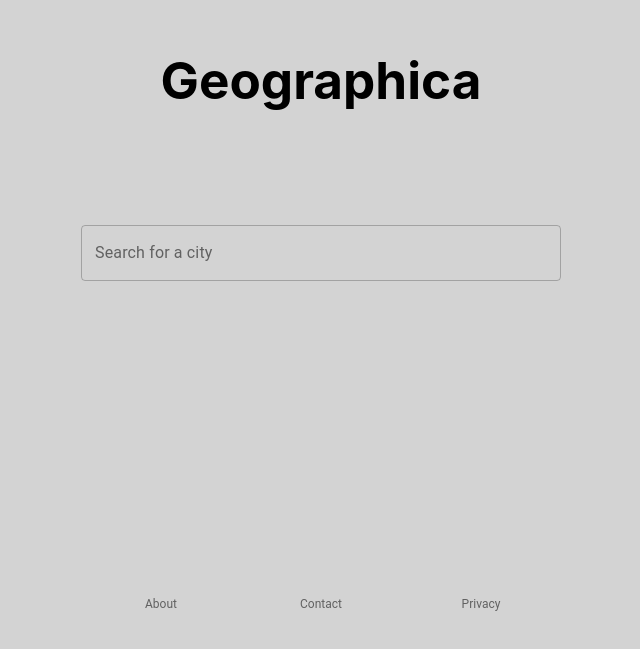
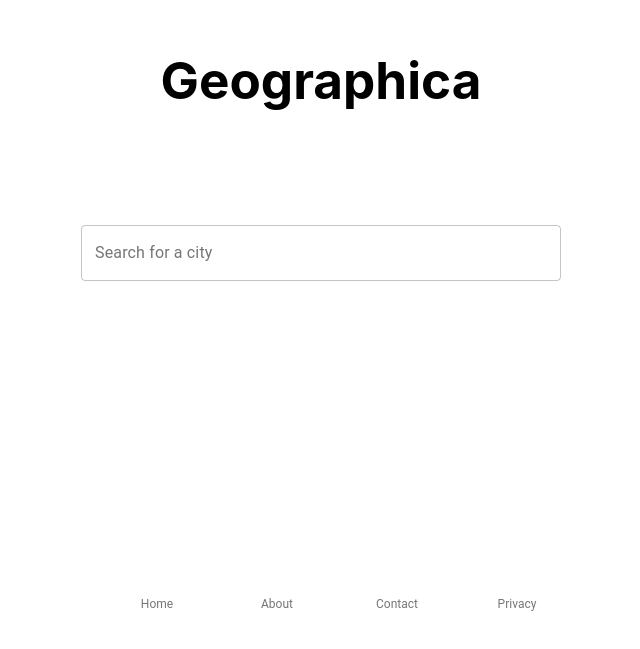
Before and after one commit to HBerglund/geographica, a React (Create React App) app: page / in a window 1280 px wide. Shown: the part 151-800 px from the top of the page, without its empty margins (319-959 px from the left). Built offline with nearby package versions, Linux system fonts and the light colour scheme.

Commit message:
Basic styles for navigation pages

```diff
--- a/src/App.tsx
+++ b/src/App.tsx
@@ -1,12 +1,12 @@
 import React from "react";
 import Background from "./components/Background";
-import BrowserRouter from "./components/Router";
+import BrowserRouter from "./navigation/Router";
 
 function App() {
   return (
     <>
       <BrowserRouter />
-      <Background />
+      {/* <Background /> */}
     </>
   );
 }
--- a/src/components/Footer.tsx
+++ b/src/components/Footer.tsx
@@ -1,25 +1,38 @@
 import React from "react";
+import { makeStyles } from "@material-ui/core/styles";
 import BottomNavigation from "@material-ui/core/BottomNavigation";
 import BottomNavigationAction from "@material-ui/core/BottomNavigationAction";
-import { CSSProperties } from "@material-ui/core/styles/withStyles";
+import { Link } from "react-router-dom";
+import { routes } from "../navigation/routes";
+
+const useStyles = makeStyles({
+  root: {
+    position: "fixed",
+    bottom: "0",
+    left: "50%",
+    transform: "translateX(-50%)",
+    width: "30rem",
+    margin: "1rem",
+    backgroundColor: "transparent",
+    color: "black",
+  },
+});
 
 function Footer() {
+  const classes = useStyles();
   return (
-    <BottomNavigation style={rootStyle} showLabels>
-      <BottomNavigationAction label="About" />
-      <BottomNavigationAction label="Contact" />
-      <BottomNavigationAction label="Privacy" />
+    <BottomNavigation className={classes.root} showLabels>
+      {routes.map(({ name, path }) => (
+        <BottomNavigationAction
+          component={Link}
+          key={name}
+          value={name}
+          label={name}
+          to={path}
+        />
+      ))}
     </BottomNavigation>
   );
 }
 
-const rootStyle: CSSProperties = {
-  position: "fixed",
-  bottom: "0",
-  width: "30rem",
-  margin: "1rem",
-  backgroundColor: "transparent",
-  color: "black",
-};
-
 export default Footer;
--- a/src/components/Router.tsx
+++ b/src/navigation/Router.tsx
@@ -3,8 +3,8 @@ import { Route, BrowserRouter, Switch, Link } from "react-router-dom";
 import Home from "../pages/Home";
 import Map from "../pages/Map";
 import About from "../pages/About";
+import Contact from "../pages/Contact";
 import Privacy from "../pages/Privacy";
-import Contact from "../pages/Contact";
 
 function Router() {
   return (
--- /dev/null
+++ b/src/navigation/routes.tsx
@@ -0,0 +1,20 @@
+import React from "react";
+
+export const routes: { name: string; path: string }[] = [
+  {
+    name: "Home",
+    path: "/",
+  },
+  {
+    name: "About",
+    path: "/about",
+  },
+  {
+    name: "Contact",
+    path: "/contact",
+  },
+  {
+    name: "Privacy",
+    path: "/privacy",
+  },
+];
--- a/src/pages/About.tsx
+++ b/src/pages/About.tsx
@@ -1,11 +1,18 @@
+import { CSSProperties } from "@material-ui/core/styles/withStyles";
 import React from "react";
+import Footer from "../components/Footer";
 
 function About() {
   return (
-    <div>
+    <div style={rootStyle}>
       <h2>About</h2>
+      <Footer />
     </div>
   );
 }
 
+const rootStyle: CSSProperties = {
+  display: "flex",
+};
+
 export default About;
--- a/src/pages/Contact.tsx
+++ b/src/pages/Contact.tsx
@@ -1,13 +1,18 @@
-import { rootCertificates } from "tls";
-
 import React from "react";
+import Footer from "../components/Footer";
+import { CSSProperties } from "@material-ui/core/styles/withStyles";
 
 function Contact() {
   return (
-    <div>
+    <div style={rootStyle}>
       <h2>Contact</h2>
+      <Footer />
     </div>
   );
 }
 
+const rootStyle: CSSProperties = {
+  display: "flex",
+};
+
 export default Contact;
--- a/src/pages/Home.tsx
+++ b/src/pages/Home.tsx
@@ -1,8 +1,8 @@
 import { CSSProperties } from "@material-ui/core/styles/withStyles";
 import React from "react";
 import AppTitle from "../components/AppTitle";
+import SearchBar from "../components/SearchBar";
 import Footer from "../components/Footer";
-import SearchBar from "../components/SearchBar";
 
 function Home() {
   return (
--- a/src/pages/Privacy.tsx
+++ b/src/pages/Privacy.tsx
@@ -1,11 +1,18 @@
+import { CSSProperties } from "@material-ui/core/styles/withStyles";
 import React from "react";
+import Footer from "../components/Footer";
 
 function Privacy() {
   return (
-    <div>
+    <div style={rootStyle}>
       <h2>Privacy</h2>
+      <Footer />
     </div>
   );
 }
 
+const rootStyle: CSSProperties = {
+  display: "flex",
+};
+
 export default Privacy;
```
